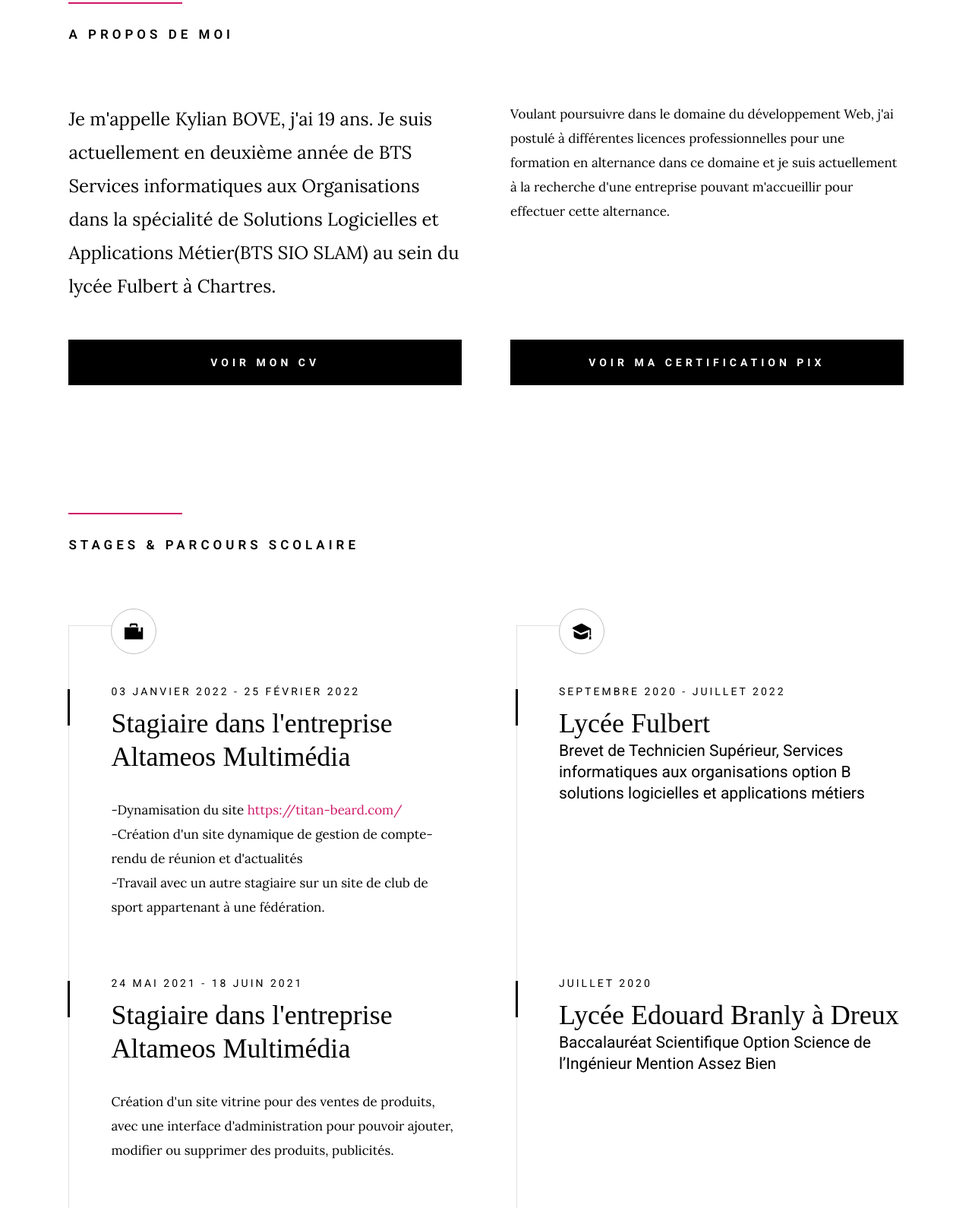
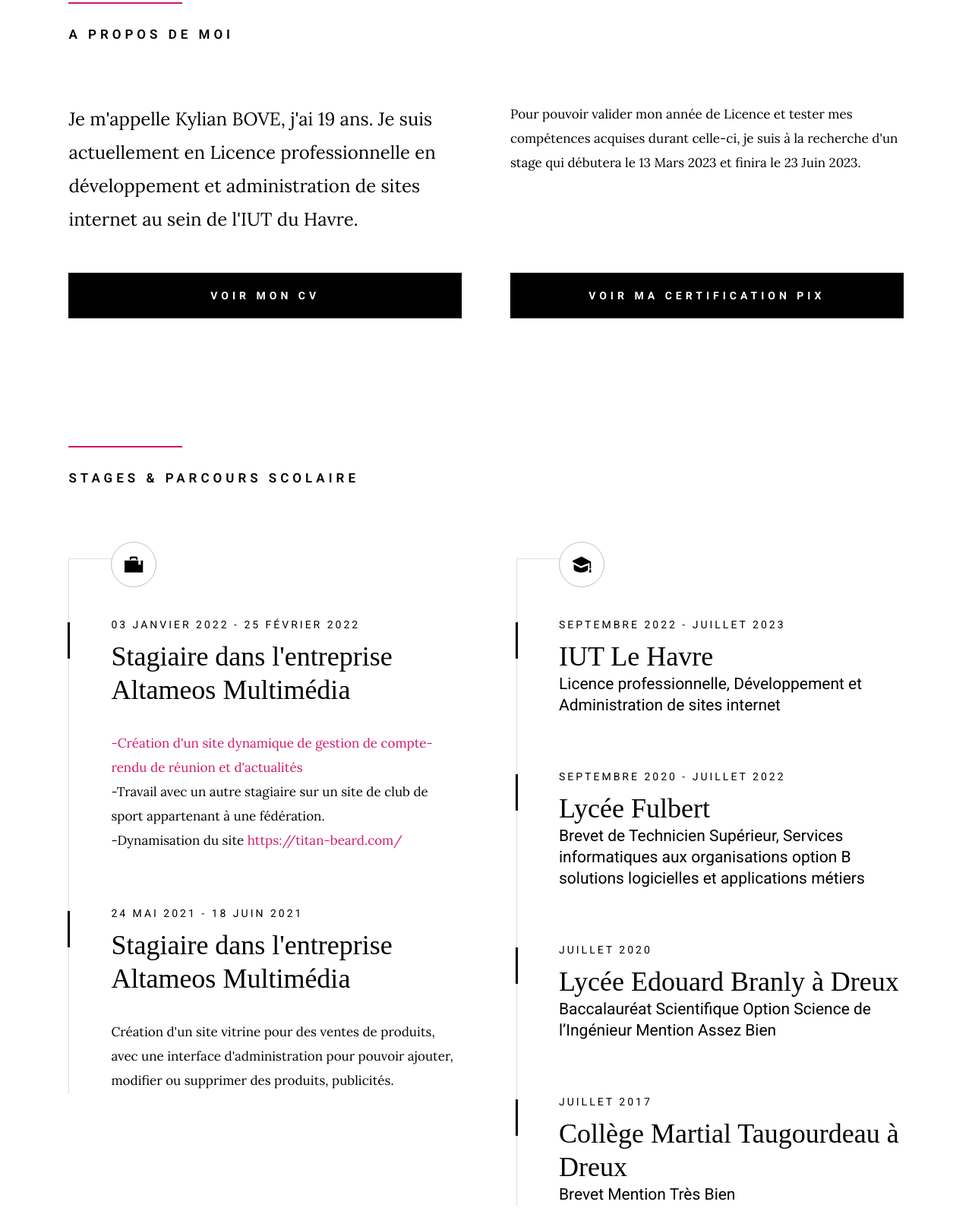
Before and after one commit to Kylianbove/Portfolio_KB, a plain HTML site: page index.html in a window 1280 px wide. Shown: the part 989-2579 px from the top of the page at 76% size. Drawn offline with Linux system fonts and the light colour scheme; a web font is replaced by a local one.

Commit message:
update info

```diff
--- a/css/main.css
+++ b/css/main.css
@@ -2293,7 +2293,8 @@ input::-moz-focus-inner {
   padding-left: 5.6rem;
   padding-bottom: .8rem;
   margin-top: 2.8rem;
-  min-height: 35.6rem;
+  /*
+  min-height: 35.6rem;*/
 }
 
 .timeline .timeline__block:last-child {
--- a/index.html
+++ b/index.html
@@ -111,14 +111,13 @@
                 <div class="column large-full about-me__text">
                     <p class="lead">
                       Je m'appelle Kylian BOVE, j'ai 19 ans.
-                      Je suis actuellement en deuxième année de
-                      BTS Services informatiques aux Organisations dans la spécialité de Solutions Logicielles et Applications Métier(BTS SIO SLAM) au sein du lycée Fulbert à Chartres.
+                      Je suis actuellement en Licence professionnelle en
+                      développement et administration de sites internet au sein de l'IUT du Havre.
                     </p>
 
                     <p>
-                    Voulant poursuivre dans le domaine du développement Web,
-                    j'ai postulé à différentes licences professionnelles pour une formation en alternance dans ce domaine et
-                    je suis actuellement à la recherche d'une entreprise pouvant m'accueillir pour effectuer cette alternance.
+                    Pour pouvoir valider mon année de Licence et tester mes compétences acquises durant celle-ci,
+                    je suis à la recherche d'un stage qui débutera le 13 Mars 2023 et finira le 23 Juin 2023.
                     </p>
 
 
@@ -161,11 +160,14 @@
                                 <h3 class="item-title">Stagiaire dans l'entreprise Altameos Multimédia</h3>
                             </div>
                             <div class="timeline__desc">
-                                <p>-Dynamisation du site <a href="https://titan-beard.com/" target="_blank">https://titan-beard.com/</a><br>
-                                  -Création d'un site dynamique de gestion de compte-rendu de réunion et d'actualités
+                                <p>
+                                  <a href="https://altameos.com/mes/" target="_blank">-Création d'un site dynamique de gestion de compte-rendu de réunion et d'actualités</a>
                                 <br>
                                   -Travail avec un autre stagiaire sur un site de club de
-                                  sport appartenant à une fédération.</p>
+                                  sport appartenant à une fédération.
+                                <br>
+                                  -Dynamisation du site <a href="https://titan-beard.com/" target="_blank">https://titan-beard.com/</a>
+                                </p>
                             </div>
                         </div>
 
@@ -191,6 +193,17 @@
 
                         <div class="timeline__icon-wrap">
                             <span class="timeline__icon timeline__icon--education"></span>
+                        </div>
+
+                        <div class="timeline__block">
+                            <div class="timeline__bullet"></div>
+                            <div class="timeline__header">
+                                <p class="timeline__timeframe"> Septembre 2022 - Juillet 2023</p>
+                                <h3 class="item-title">IUT Le Havre</h3>
+                                <h5>Licence professionnelle,
+                                   Développement et Administration de sites internet</h5>
+                            </div>
+
                         </div>
 
                         <div class="timeline__block">
@@ -254,7 +267,7 @@
                 <div class="item-service__content">
                     <h4 class="item-title">Web</h4>
                     <p>
-                    HTML, CSS, JAVASCRIPT, PHP
+                    HTML, CSS, JAVASCRIPT, PHP, JAVA
                     </p>
                 </div>
             </div>
@@ -282,6 +295,15 @@
                     <h4 class="item-title">Environnement de travail collaboratif</h4>
                     <p>
                     GitHub
+                    </p>
+                </div>
+            </div>
+
+            <div class="column item-service" data-aos="fade-up">
+                <div class="item-service__content">
+                    <h4 class="item-title">Machine virtuelle</h4>
+                    <p>
+                    Oracle VM VirtualBox
                     </p>
                 </div>
             </div>
```
Also changed, not shown: 1 other file.
